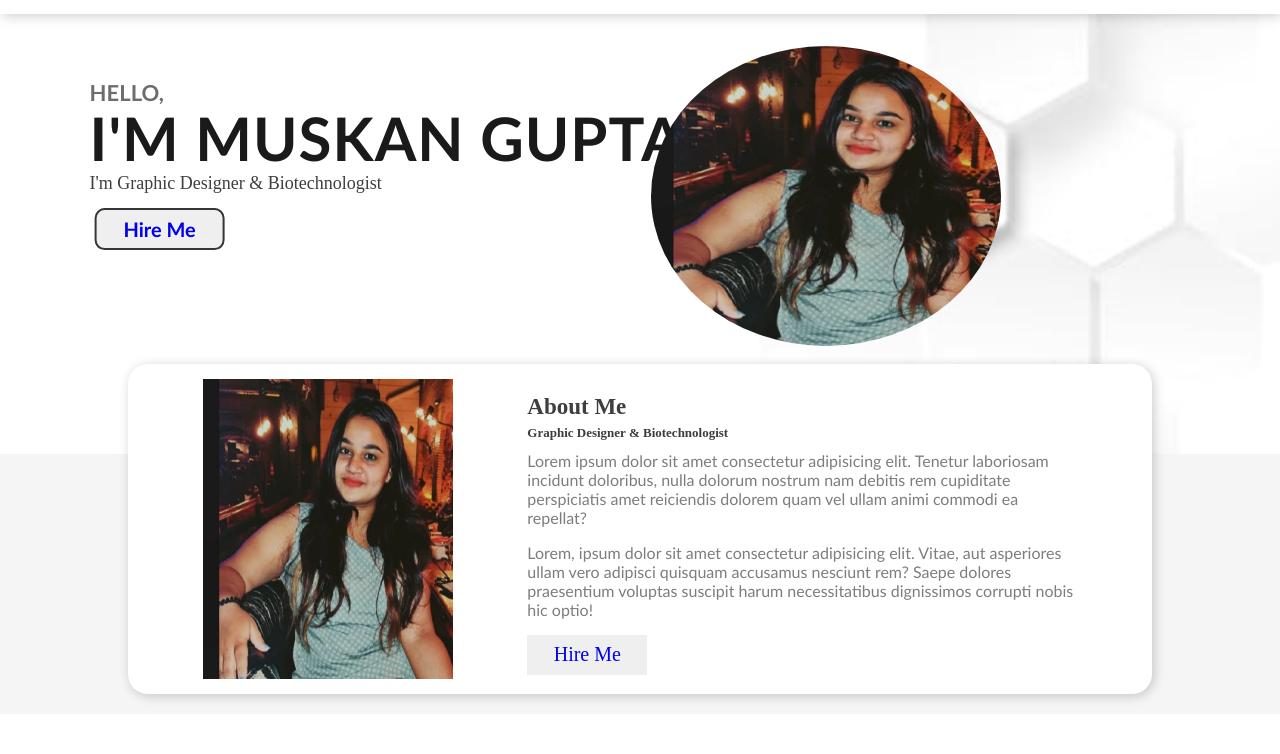
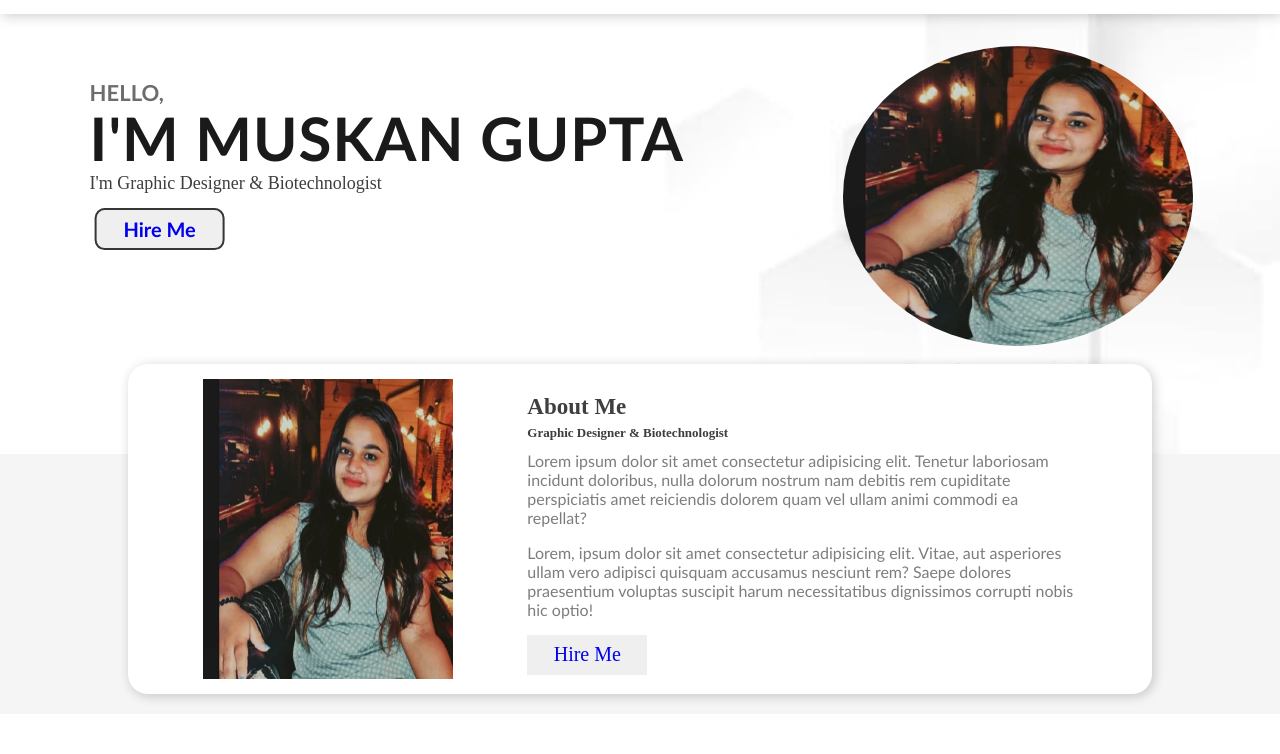
Before and after one commit to ishika-agarwal21/portfolio-mg, a plain HTML site: page index.html in a window 1280 px wide. Shown: the part 46-800 px from the top of the page. Drawn offline with Linux system fonts and the light colour scheme.

Commit message:
position of photo

```diff
--- a/css/style.css
+++ b/css/style.css
@@ -97,7 +97,7 @@ button:active{
     position: relative;
     /* top: 2%; */
     bottom: 170px;
-    left: 70%;
+    left: 85%;
     transform: translateX(-70%);
     /* padding: 2% 10% 0px 10%; */
 }
```
